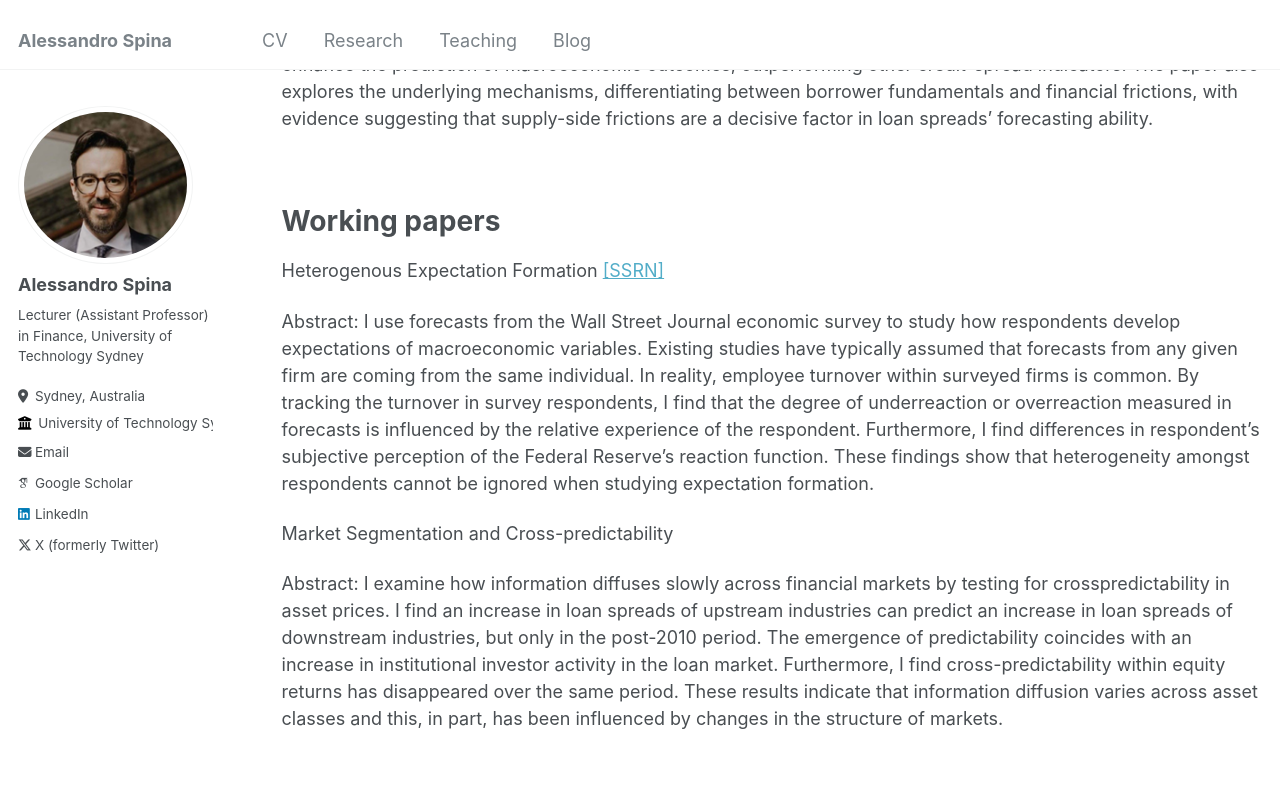
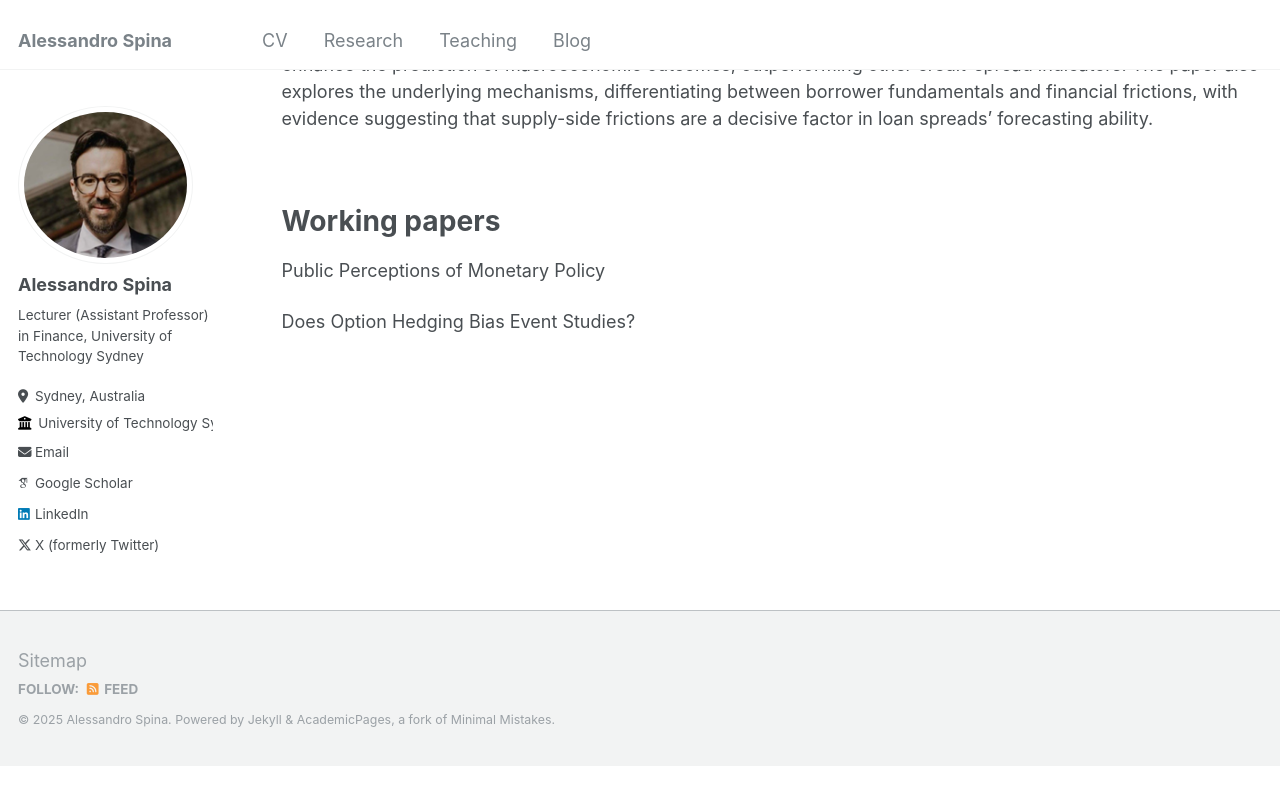
Before and after one commit to aspi6246/aspi6246.github.io, a Jekyll site: the page built from _pages/publications.md, in a window 1280 px wide and 900 px high, scrolled down 362 px. Shown: the top 805 px of the window. Built offline with Jekyll 4.4.1, drawn with Linux system fonts in a browser that asks for light colours; some web fonts are replaced; after the commit the page ends 1128 px from its top, so only the background shows below that.

Commit message:
Update publications.md

```diff
--- a/_pages/publications.md
+++ b/_pages/publications.md
@@ -21,10 +21,6 @@ Abstract: We investigate the predictive power of loan spreads for forecasting bu
 Working papers
 ======
 
-Heterogenous Expectation Formation [[SSRN]](https://papers.ssrn.com/sol3/papers.cfm?abstract_id=4729915)
+Public Perceptions of Monetary Policy
 
-Abstract: I use forecasts from the Wall Street Journal economic survey to study how respondents develop expectations of macroeconomic variables. Existing studies have typically assumed that forecasts from any given firm are coming from the same individual. In reality, employee turnover within surveyed firms is common. By tracking the turnover in survey respondents, I find that the degree of underreaction or overreaction measured in forecasts is influenced by the relative experience of the respondent. Furthermore, I find differences in respondent’s subjective perception of the Federal Reserve’s reaction function. These findings show that heterogeneity amongst respondents cannot be ignored when studying expectation formation.
-
-Market Segmentation and Cross-predictability
-
-Abstract: I examine how information diffuses slowly across financial markets by testing for crosspredictability in asset prices. I find an increase in loan spreads of upstream industries can predict an increase in loan spreads of downstream industries, but only in the post-2010 period. The emergence of predictability coincides with an increase in institutional investor activity in the loan market. Furthermore, I find cross-predictability within equity returns has disappeared over the same period. These results indicate that information diffusion varies across asset classes and this, in part, has been influenced by changes in the structure of markets.
+Does Option Hedging Bias Event Studies?
```
